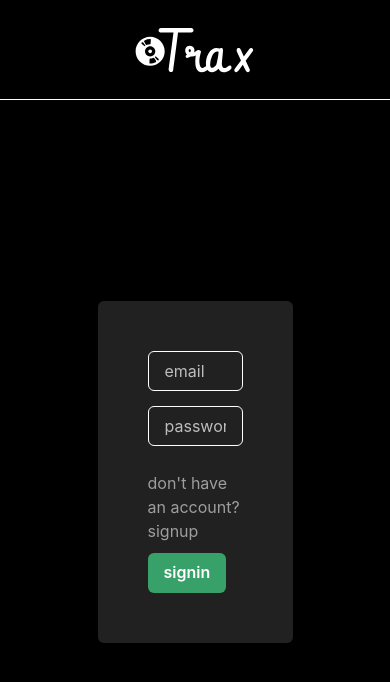
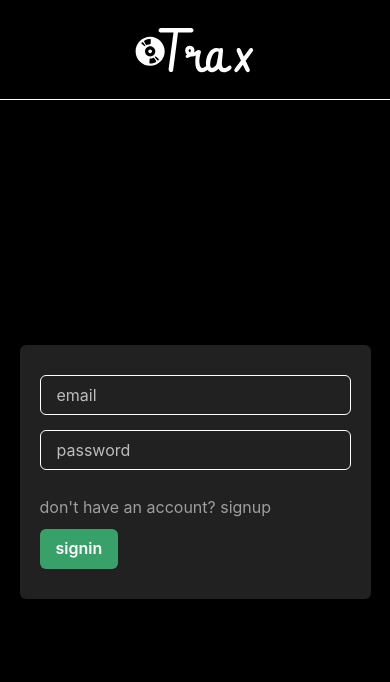
Before and after one commit to adepeju4/PandoraMusicApp, a Next.js app: page /signin in a window 390 px wide. Shown: the top 682 px of the page. Built offline with nearby package versions, Linux system fonts and the light colour scheme; what easy-peasy would draw is missing.

Commit message:
feat: authform responsiveness

```diff
--- a/components/authForm.tsx
+++ b/components/authForm.tsx
@@ -3,6 +3,7 @@ import { useRouter } from "next/router";
 import { FC, useState } from "react";
 import NextImage from "next/image";
 import { auth } from "../lib/mutations";
+import { useWindowDimensions } from "../lib/hooks";
 
 const AuthForm: FC<{ mode: "signin" | "signup" }> = ({ mode }) => {
   const [firstName, setfirstName] = useState("");
@@ -26,6 +27,9 @@ const AuthForm: FC<{ mode: "signin" | "signup" }> = ({ mode }) => {
     else router.push("/");
   };
 
+  const { width: screensize } =
+    typeof window !== "undefined" && useWindowDimensions();
+
   return (
     <Box height="100vh" width="100vw" bg="black" color="white">
       <Flex
@@ -37,7 +41,13 @@ const AuthForm: FC<{ mode: "signin" | "signup" }> = ({ mode }) => {
         <NextImage src="/logo.svg" height={60} width={120} />
       </Flex>
       <Flex justify="center" align="center" height="calc(100vh - 100px)">
-        <Box padding="50px" bg="gray.900" borderRadius="6px" maxWidth={"50%"}>
+        <Box
+          paddingX={screensize >= 650 ? "50px" : "20px"}
+          paddingY={screensize >= 650 ? "50px" : "30px"}
+          bg="gray.900"
+          borderRadius="6px"
+          maxWidth={screensize >= 600 ? "50%" : "90%"}
+        >
           <form onSubmit={handleSubmit}>
             {error && <Text color="red.600"> {error}</Text>}
 
```
